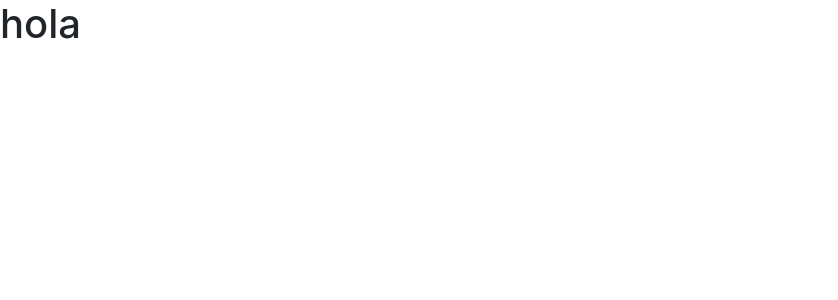
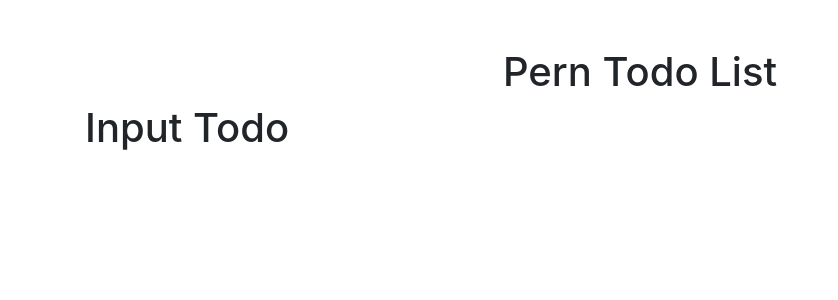
Before and after one commit to gabyballester/-todoapp-front-react, a React (Create React App) app: page / in a window 1280 px wide. Shown: the top 300 px of the page, without its empty margins (0-838 px from the left). Built offline with nearby package versions, Linux system fonts and the light colour scheme.

Commit message:
Add InputTodo

```diff
--- a/src/App.js
+++ b/src/App.js
@@ -1,11 +1,14 @@
-import {Fragment} from 'react';
 import './App.css';
+
+// Components
+import InputTodo from './components/InputTodo';
 
 function App() {
   return (
-  <Fragment>
-     <h1>hola</h1>
-  </Fragment>
+      <div className="container">
+        <h1 className="text-center mt-5">Pern Todo List</h1>
+        <InputTodo />
+      </div>
   );
 }
 
--- /dev/null
+++ b/src/components/InputTodo.js
@@ -0,0 +1,6 @@
+const InputTodo = () => {
+  return (
+    <h1>Input Todo</h1>
+  )
+}
+export default InputTodo;
```
